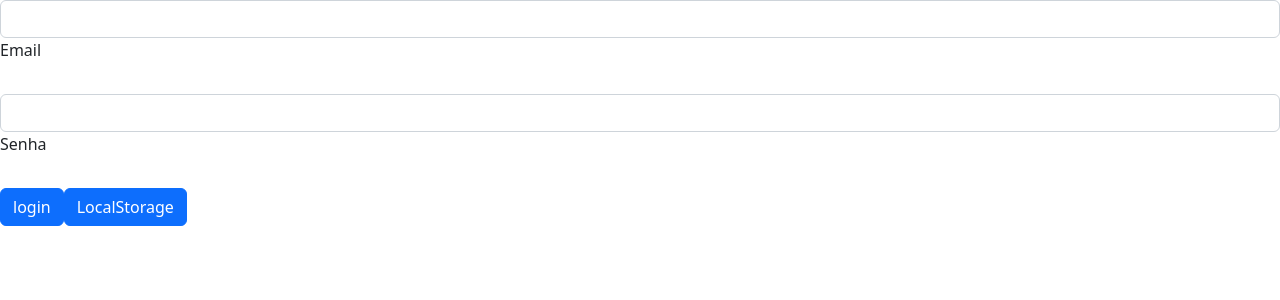
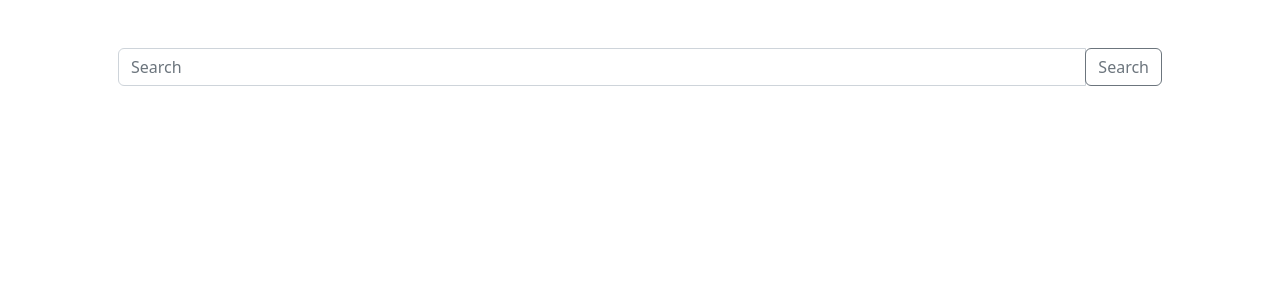
Before and after one commit to gustavorsan/DEVinPhilips-M1S09, an Angular app: page / in a window 1280 px wide. Shown: the top 300 px of the page. Built offline with nearby package versions, Linux system fonts and the light colour scheme.

Commit message:
solução ex08

```diff
--- a/src/app/app.component.html
+++ b/src/app/app.component.html
@@ -8,4 +8,5 @@
 ></app-card> -->
 <!-- <app-form-ex1></app-form-ex1>  -->
 
-<app-form-ex7></app-form-ex7>
+<!-- <app-form-ex7></app-form-ex7> -->
+<app-home></app-home>
--- a/src/app/app.module.ts
+++ b/src/app/app.module.ts
@@ -6,6 +6,8 @@ import { AppComponent } from './app.component';
 import { NavbarComponent } from './navbar/navbar.component';
 import { CardComponent } from './card/card.component';
 import { FormEx7Component } from './form-ex7/form-ex7.component';
+import { InputEx08Component } from './input-ex08/input-ex08.component';
+import { HomeComponent } from './home/home.component';
 
 
 
@@ -16,6 +18,8 @@ import { FormEx7Component } from './form-ex7/form-ex7.component';
     NavbarComponent,
     CardComponent,
     FormEx7Component,
+    InputEx08Component,
+    HomeComponent,
 
   ],
   imports: [
--- a/src/app/form-ex7/form-ex7.component.html
+++ b/src/app/form-ex7/form-ex7.component.html
@@ -1,3 +1,4 @@
+<div class="container">
   <form [formGroup]="inputForm" (ngSubmit)="onSubmit()">
     <!-- Email input -->
     <div class="form-outline mb-4">
@@ -16,3 +17,5 @@
     <button type="submit" class="btn btn-primary btn-block mb-4">login</button>
     <button type="button" class="btn btn-primary btn-block mb-4" (click)="showData()" >LocalStorage</button>
   </form>
+
+</div>
--- /dev/null
+++ b/src/app/home/home.component.html
@@ -0,0 +1 @@
+<app-input-ex08 (searchEvent)="receiveFeedback($event)"></app-input-ex08>
--- /dev/null
+++ b/src/app/home/home.component.ts
@@ -0,0 +1,12 @@
+import { Component } from '@angular/core';
+
+@Component({
+  selector: 'app-home',
+  templateUrl: './home.component.html',
+  styleUrls: ['./home.component.css']
+})
+export class HomeComponent {
+  receiveFeedback(search:any){
+    console.log(search);
+  }
+}
--- /dev/null
+++ b/src/app/input-ex08/input-ex08.component.html
@@ -0,0 +1,8 @@
+<div class="container p-5">
+  <div class="input-group mb-3">
+    <input type="text" class="form-control" placeholder="Search" aria-label="Search" aria-describedby="basic-addon2"   (input)="changeValue($event)">
+    <div class="input-group-append">
+      <button class="btn btn-outline-secondary" type="button" (click)="feedback()">Search</button>
+    </div>
+  </div>
+</div>
--- /dev/null
+++ b/src/app/input-ex08/input-ex08.component.ts
@@ -0,0 +1,21 @@
+
+import { Component, EventEmitter, Output } from '@angular/core';
+
+@Component({
+  selector: 'app-input-ex08',
+  templateUrl: './input-ex08.component.html',
+  styleUrls: ['./input-ex08.component.css']
+})
+export class InputEx08Component {
+  @Output() searchEvent = new EventEmitter();
+  texto = '';
+
+  changeValue(event:Event){
+    this.texto = (<HTMLInputElement>event.target).value;
+    this.feedback()
+  }
+
+  feedback(){
+    this.searchEvent.emit(this.texto);
+  }
+}
```
Also changed, not shown: src/app/home/home.component.css (added), src/app/input-ex08/input-ex08.component.css (added). Lines whose indentation alone changed are shown as unchanged.
